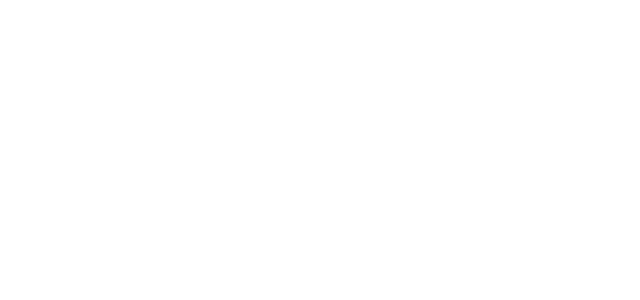
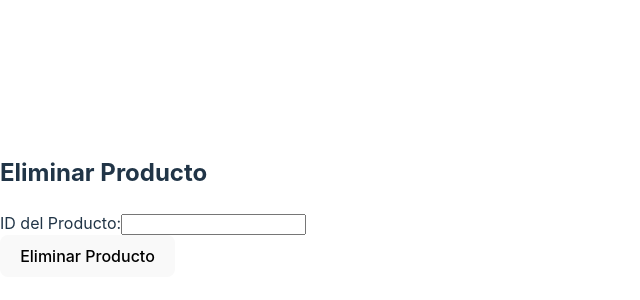
Before and after one commit to AntonioCot7/Equipo-Hackathon2, a React (Vite) app in the folder Hackthon2-Team/: page /DeleteItem in a window 1280 px wide. Before the commit this address had no page. Shown: the part 194-494 px from the top of the page, without its empty margins (0-640 px from the left). Built offline with nearby package versions, Linux system fonts and the light colour scheme.

Commit message:
crud items

```diff
--- a/Hackthon2-Team/src/App.jsx
+++ b/Hackthon2-Team/src/App.jsx
@@ -7,6 +7,8 @@
 import { Items } from './pages/Items';
 import { CreateItems } from './pages/CreateItems';
 import { EditItems } from './pages/EditItems';
+import { ItemDetails } from './pages/ItemDetails';
+import { DeleteItem } from './pages/DeleteItem';
 
 function App() {
 
@@ -17,6 +19,8 @@
           <Route path="/Items" element={<Items />} />
           <Route path="/EditItems" element={<EditItems/>} />
           <Route path="/CreateItems" element={<CreateItems/>} />
+          <Route path="/ItemDetails" element={<ItemDetails/>} />
+          <Route path="/DeleteItem" element={<DeleteItem/>} />
         </Routes>
       </Router>
     </>
--- /dev/null
+++ b/Hackthon2-Team/src/pages/DeleteItem.jsx
@@ -0,0 +1,37 @@
+import React, { useState } from 'react';
+import axios from 'axios';
+import { useNavigate } from 'react-router-dom';
+
+export const DeleteItem = () => {
+    const [itemId, setItemId] = useState('');
+    const navigate = useNavigate();
+
+    const handleDelete = async () => {
+        const token = localStorage.getItem('token');
+
+        try {
+            await axios.delete(`https://cepnq6rjbk.execute-api.us-east-1.amazonaws.com/items/${itemId}`, {
+                headers: {
+                    'Authorization': `Bearer ${token}`,
+                },
+            });
+            alert('Item eliminado con éxito');
+        } catch (error) {
+            console.error('Error al eliminar el item:', error);
+            alert('Hubo un error al eliminar el item');
+        }
+    };
+
+    return (
+        <div>
+            <h2>Eliminar Producto</h2>
+            <form onSubmit={(e) => { e.preventDefault(); handleDelete(); }}>
+                <div>
+                    <label>ID del Producto:</label>
+                    <input type="text" value={itemId} onChange={(e) => setItemId(e.target.value)} required />
+                </div>
+                <button type="submit">Eliminar Producto</button>
+            </form>
+        </div>
+    );
+};
--- a/Hackthon2-Team/src/pages/ItemDetails.jsx
+++ b/Hackthon2-Team/src/pages/ItemDetails.jsx
@@ -1,6 +1,6 @@
 import React, { useEffect, useState } from 'react';
 
-const ItemDetails = ({ id, currentUser }) => {
+export const ItemDetails = ({ id, currentUser }) => {
   const [item, setItem] = useState(null);
   const [loading, setLoading] = useState(true);
   const [error, setError] = useState('');
@@ -54,5 +54,3 @@
     </div>
   );
 };
-
-export default ItemDetails;
--- a/Hackthon2-Team/src/pages/Items.jsx
+++ b/Hackthon2-Team/src/pages/Items.jsx
@@ -1,10 +1,13 @@
 import React, { useState, useEffect } from 'react';
 import axios from 'axios';
+import { useNavigate } from 'react-router-dom';
+
 
 export const Items = () => {
     const [items, setItems] = useState([]);
     const [lastKey, setLastKey] = useState(null);
     const [loading, setLoading] = useState(false);
+    const navigate = useNavigate();
 
     const fetchItems = async (limit = 10, lastKey = null) => {
         setLoading(true);
@@ -52,6 +55,18 @@
                         <p>Precio: ${item.price}</p>
                         <p>Puntuación: {item.stars}</p>
                         <p>Compras en el último mes: {item.boughtInLastMonth}</p>
+                        <button onClick={() => navigate(`/ItemDetails/${item.asin}`)}  className="bg-yellow-500 hover:bg-yellow-700 text-white font-bold py-2 px-4 rounded" >
+                        Ver Item
+                        </button>
+                        <button onClick={() => navigate('/CreateItems')} className="bg-blue-500 hover:bg-blue-700 text-white font-bold py-2 px-4 rounded" >
+                        Crear Item
+                        </button>
+                        <button onClick={() => navigate(`/EditItems/${item.asin}`)}  className="bg-green-500 hover:bg-yellow-700 text-white font-bold py-2 px-4 rounded" >
+                        Editar Item
+                        </button>
+                        <button onClick={() => navigate(`/DeleteItem/${item.asin}`)}  className="bg-red-500 hover:bg-yellow-700 text-white font-bold py-2 px-4 rounded" >
+                        Delete Item
+                        </button>
                     </div>
                 ))}
             </div>
```
